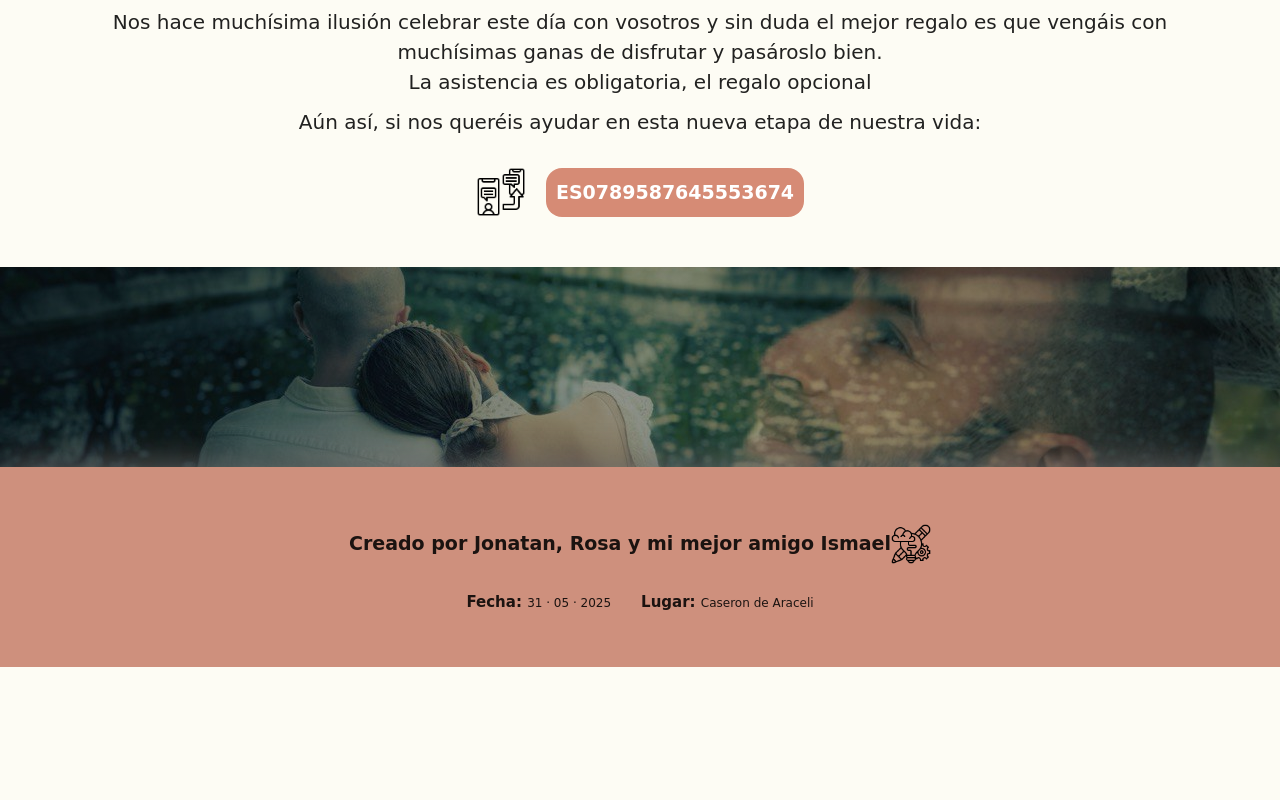
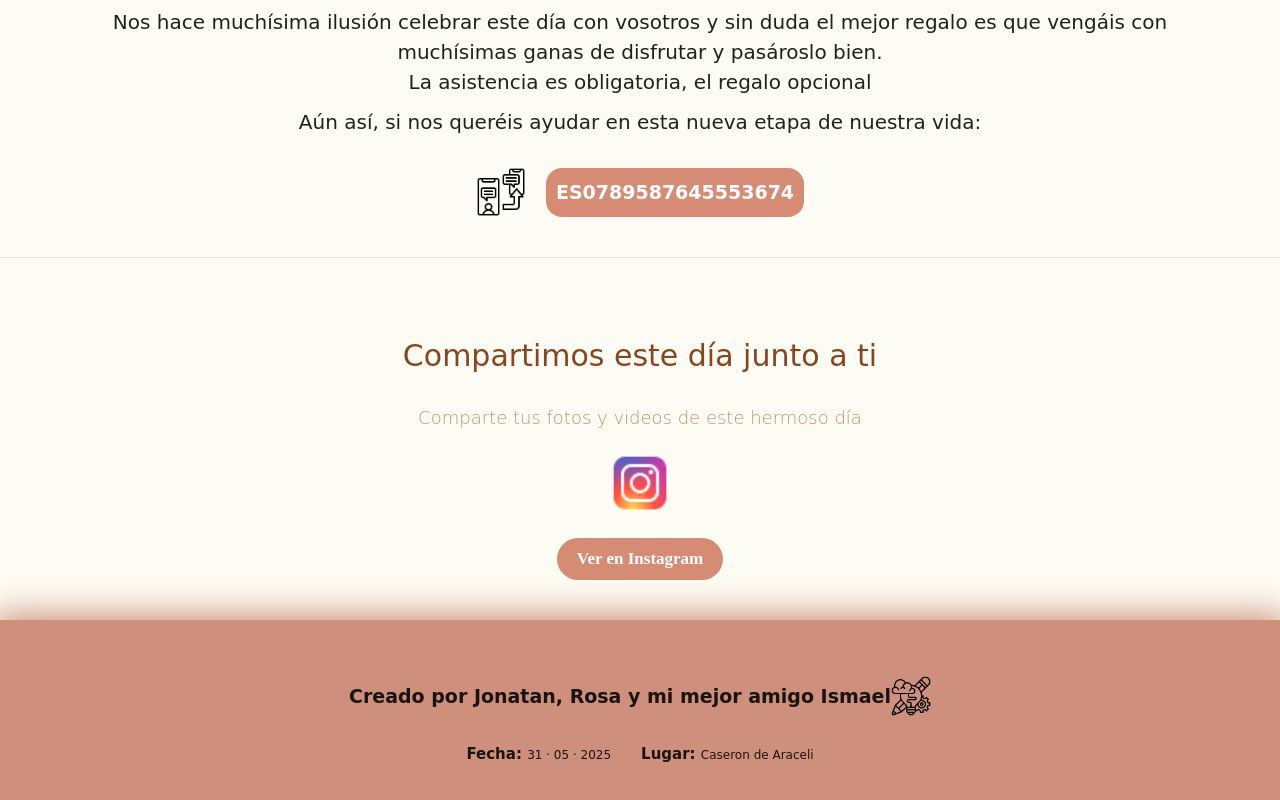
Before and after one commit to jony92jon/mi-boda, a plain HTML site: page invitation.html in a window 1280 px wide. Shown: the part 3666-4466 px from the top of the page. Before the commit the page ends 4333 px from the top, so only its background shows below. Drawn offline with nearby package versions, Linux system fonts and the light colour scheme; a web font is replaced by a local one.

Commit message:
Compartir

```diff
--- a/css/style.css
+++ b/css/style.css
@@ -611,7 +611,7 @@ img {
 
 /*Sección Regalos*/
 .regalos {
-  padding-bottom: 5rem;
+  padding-bottom: 4rem;
   display: flex;
   flex-direction: column;
   justify-content: center;
@@ -1058,6 +1058,65 @@ section h2 {
   transform: translateY(20px);
 }
 
+/* Compartir */
+.compartir {
+  display: flex;
+  flex-direction: column;
+  justify-content: center;
+  align-items: center;
+}
+
+.compartir__contenido {
+  display: flex;
+  flex-direction: column;
+  justify-content: center;
+  align-items: center;
+}
+
+.compartir__contenido .compartir__contenido-texto {
+  text-align: center;
+  font-family: var(--fuente-secundaria);
+  margin-bottom: 2rem;
+}
+
+.compartir__contenido .compartir__contenido-texto h2 {
+  font-size: 3rem;
+  line-height: 1.5;
+  margin-bottom: 3rem;
+  color: rgb(136, 69, 30);
+}
+
+.compartir__contenido .compartir__contenido-texto h4 {
+  font-size: 1.8rem;
+  font-weight: lighter;
+  color: rgb(193, 144, 115);
+}
+
+.compartir__contenido .compartir__contenido-imagen {
+  margin-bottom: 2rem;
+}
+
+.compartir__contenido a {
+  text-decoration: none;
+  color: var(--blanco);
+  background-color: var(--color-3);
+  padding: 0.8rem 2rem;
+  border-radius: 2.5rem;
+  font-size: 1.7rem;
+  font-weight: bold;
+  font-family: "Times New Roman", Times, serif;
+}
+
+.compartir__contenido a:hover {
+  cursor: pointer;
+  background-color: #c59d91;
+}
+
+.compartir__contenido .compartir__contenido-imagen img {
+  width: 7rem;
+  height: 7rem;
+}
+
 /* Seccion__imagen */
 .seccion__imagen {
   background-image: linear-gradient(rgba(0, 0, 0, 0.3), rgba(0, 0, 0, 0.3)),
@@ -1075,9 +1134,9 @@ section h2 {
   display: flex;
   justify-content: center;
   align-items: center;
-  -webkit-box-shadow: 0px 1px 39px 1px rgba(107, 105, 103, 1);
-  -moz-box-shadow: 0px 1px 39px 1px rgba(107, 105, 103, 1);
-  box-shadow: 0px 1px 39px 1px rgba(107, 105, 103, 1);
+  -webkit-box-shadow: 0px 0px 31px 6px rgba(206, 144, 125, 1);
+  -moz-box-shadow: 0px 0px 31px 6px rgba(206, 144, 125, 1);
+  box-shadow: 0px 0px 31px 6px rgba(206, 144, 125, 1);
 }
 
 .footer__contenido {
--- a/invitation.html
+++ b/invitation.html
@@ -380,8 +380,26 @@
       </div>
     </div>
 
+    <hr />
+
+    <section class="compartir">
+      <div class="compartir__contenido contenedor">
+        <div class="compartir__contenido-texto">
+          <h2>Compartimos este día junto a ti</h2>
+          <h4>Comparte tus fotos y videos de este hermoso día</h4>
+        </div>
+        <div class="compartir__contenido-imagen">
+          <img src="img/icons8-instagram-48.png" alt="RedesSociales" />
+        </div>
+        <a target="_blank" href="https://www.instagram.com/"
+          >Ver en Instagram</a
+        >
+      </div>
+    </section>
+
+    <!--
     <section class="seccion__imagen"></section>
-
+    -->
     <footer class="footer">
       <div class="footer__contenido contenedor">
         <div class="footer__contenido-create">
```
Also changed, not shown: img/icons8-instagram-48.png (added).
